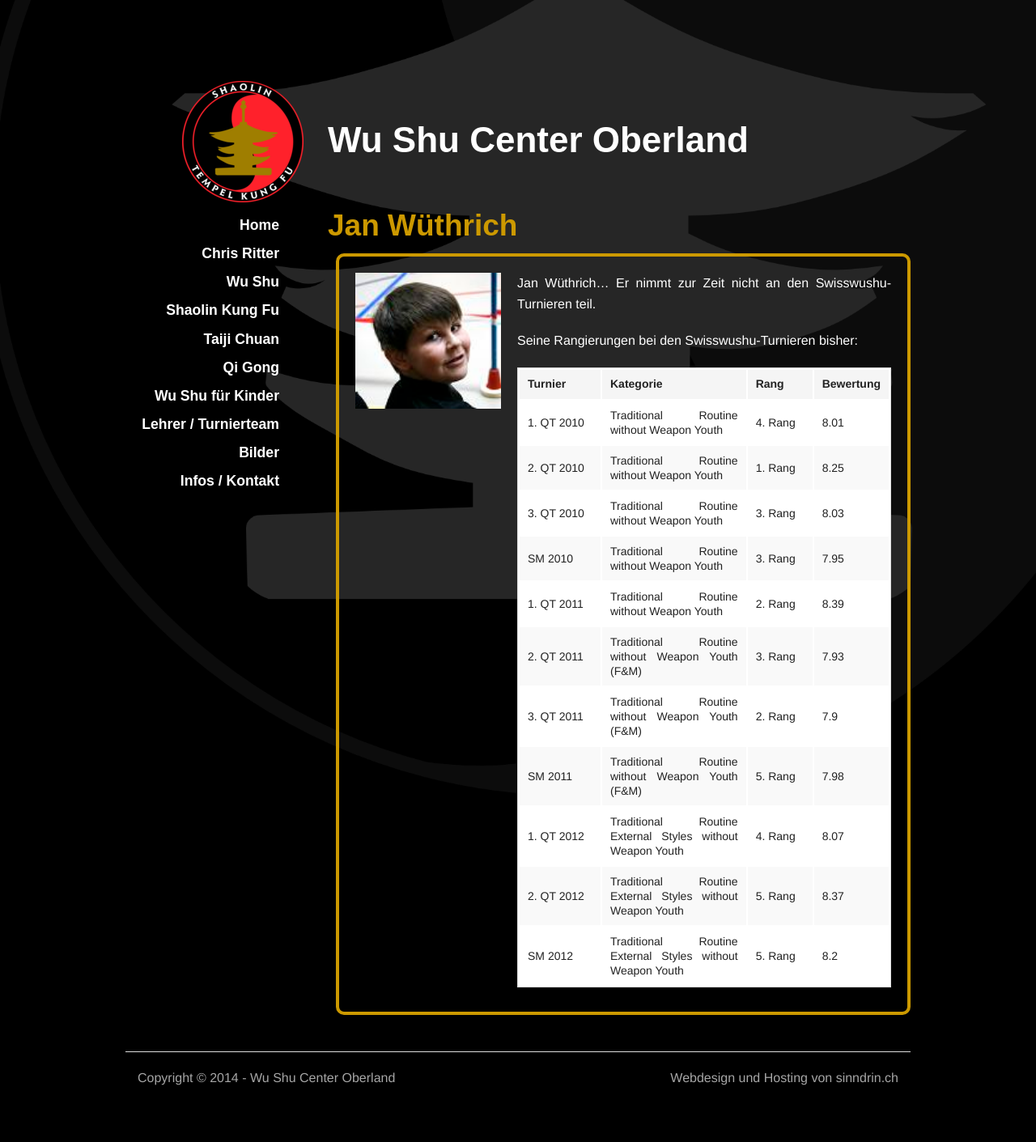
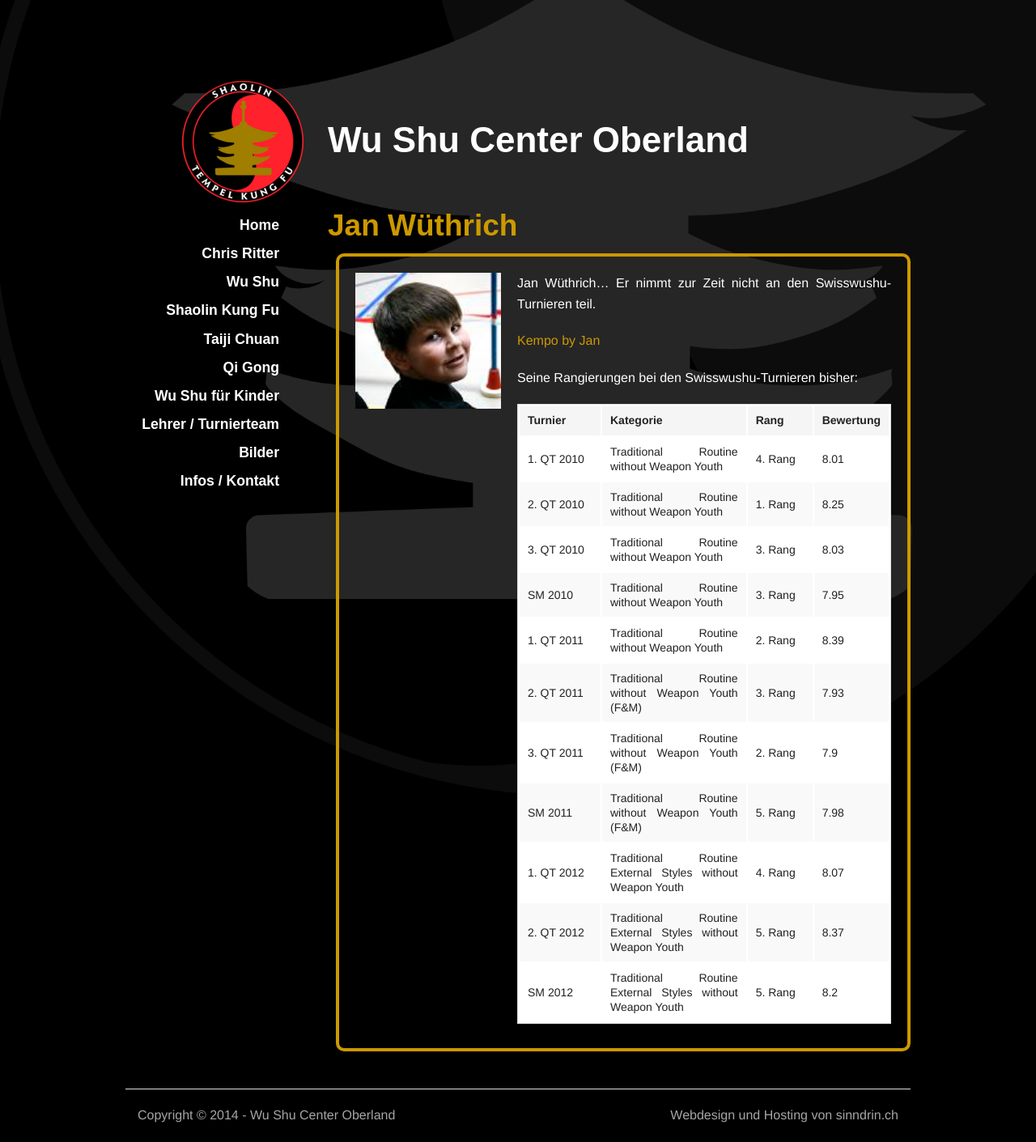
Before and after one commit to wu-shu/wu-shu.github.io, a Jekyll site: the page built from jan-wüthrich/index.md, in a window 1280 px wide. Shown: the whole page at 81% size. Built offline with Jekyll 4.4.1, drawn with Linux system fonts in a browser that asks for light colours; some web fonts are replaced; Markdown is read by kramdown in place of the engine named in the settings; comment, search, counter and statistics services are not loaded; before the commit the page ends 1365 px from its top, so only the background shows below that.

Commit message:
Videos verlinken

```diff
--- a/jan-wüthrich/index.md
+++ b/jan-wüthrich/index.md
@@ -6,6 +6,7 @@ title: Jan Wüthrich
 <img class="ifloat-left" src="/images/jan-wuethrich.jpg" alt="Jan Wüthrich" width="200px">
 Jan Wüthrich... Er nimmt zur Zeit nicht an den Swisswushu-Turnieren teil.
 
+[Kempo by Jan](https://www.flickr.com/photos/117851037@N03/13424573023/)
 
 Seine Rangierungen bei den Swisswushu-Turnieren bisher:
 <table>
```
Also changed, not shown: melanie-keller/index.md (+1 -0 lines), 1 other file.
